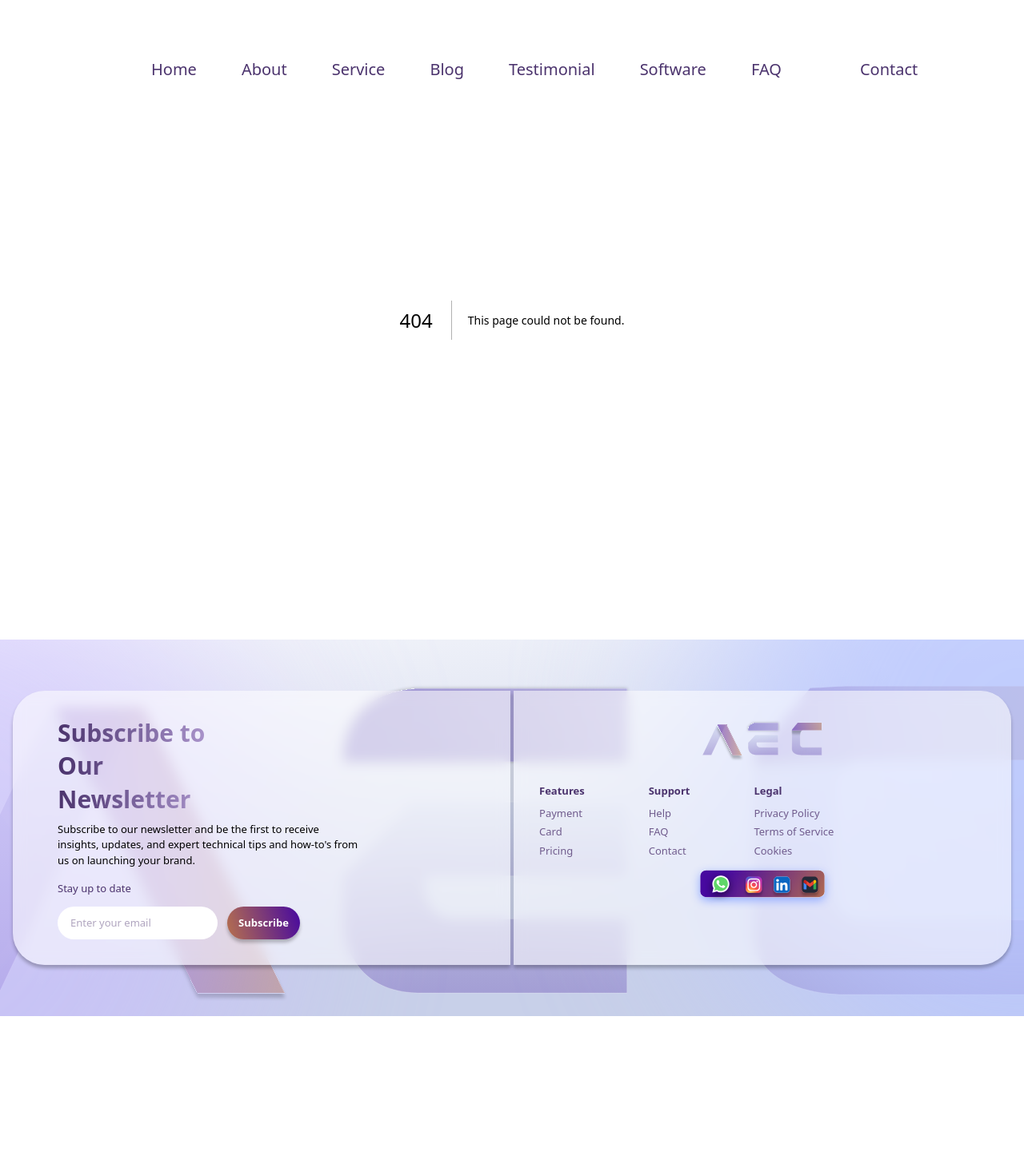
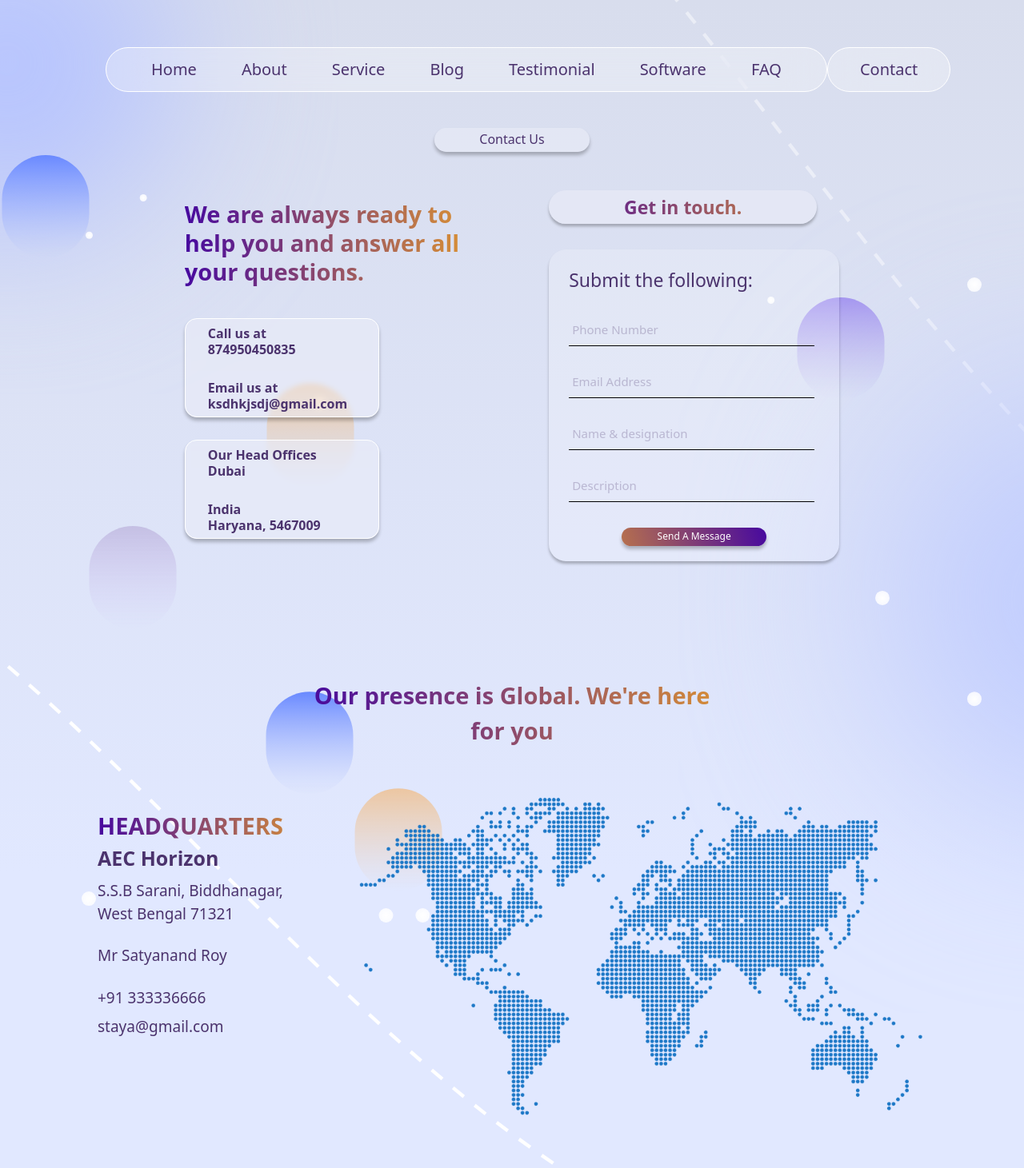
Before and after one commit to Pal-Yogesh/aec-horizon, a Next.js app: page /contact in a window 1280 px wide. Before the commit this address had no page. Shown: the top 1461 px of the page at 80% size. Before the commit the page ends 1271 px from the top, so only its background shows below. Built offline with nearby package versions, Linux system fonts and the light colour scheme.

Commit message:
contact us

```diff
--- /dev/null
+++ b/app/contact/page.jsx
@@ -0,0 +1,23 @@
+import AboutSectionBg from "@/components/AboutUS/AboutSectionBg";
+import Contact from "@/components/Contact";
+import ContactMap from "@/components/ContactMap";
+import React from "react";
+
+const page = () => {
+  return (
+    <div className="bg-[url('/contact.svg')] bg-cover bg-center w-full h-[200vh] pt-36 pb-12">
+      <div className="relative w-full h-[100%] overflow-hidden  ">
+        <AboutSectionBg />
+
+        <div className="absolute -top-10  w-[100%] ">
+          <Contact />
+        </div>
+        <div className="absolute top-[50%]  w-[100%] ">
+          <ContactMap />
+        </div>
+      </div>
+    </div>
+  );
+};
+
+export default page;
--- a/app/page.js
+++ b/app/page.js
@@ -50,7 +50,7 @@ export default function Home() {
           <ProcessArchitecture />
         </div>
       </div>
-      <Contact />
+      {/* <Contact /> */}
     </div>
   );
 }
--- a/components/Contact.jsx
+++ b/components/Contact.jsx
@@ -4,17 +4,20 @@ const Contact = () => {
   return (
     <>
       <div>
-        <div id="contact" className="bg-[url('/footer.svg')] bg-cover bg-center w-full h-full pb-12">
+        <div
+          // id="contact"
+          // className="bg-[url('/contact.svg')] bg-cover bg-center w-full h-[200vh] pt-28 pb-12"
+        >
           <div>
             {/* Contact Us Badge */}
             <div className="flex justify-center items-center gap-3 pt-14 pb-4">
               <div
-                className="w-[232px] h-[36px] bg-[#FFFFFF] rounded-[18px] text-center"
+                className="w-[194px] h-[30px] bg-[#EBEEF88F] rounded-[18px] text-center pt-[2px]"
                 style={{
                   boxShadow: "0px 4px 4px 0px #00000040",
                 }}
               >
-                <h1 className="text-[#4B336D] text-[20px]">Contact Us</h1>
+                <h1 className="text-[#4B336D] text-[16px]">Contact Us</h1>
               </div>
             </div>
 
@@ -23,7 +26,7 @@ const Contact = () => {
               <div>
                 <div className="flex justify-center items-center">
                   <div>
-                    <h2 className="gradient-text font-semibold text-[35px] leading-tight">
+                    <h2 className="gradient-text font-semibold text-[29px] leading-tight">
                       We are always ready to <br /> help you and answer all{" "}
                       <br />
                       your questions.
@@ -35,39 +38,29 @@ const Contact = () => {
                 <div className="flex items-center gap-3 pt-10 pb-4">
                   <div>
                     <div
-                      className="w-[300px] h-[150px] bg-[#FFFFFF] rounded-[18px] text-[#4B336D]"
+                      className="w-[243px] h-[124px] text-[16px] bg-[#EBEEF88F] backdrop-blur-[3.35px] border border-white rounded-[15px] text-[#4B336D]"
                       style={{
                         boxShadow: "0px 4px 4px 0px #00000040",
                       }}
                     >
                       <div className="px-7 pt-2 leading-tight">
-                        <h1 className="text-[20px] font-semibold">Call us at</h1>
-                        <h1 className="text-[20px] font-semibold">
-                          874950450835
-                        </h1>
-                        <h1 className="text-[20px] font-semibold pt-7">
-                          Email us at
-                        </h1>
-                        <h1 className="text-[20px] font-semibold">
-                          ksdhkjsdj@gmail.com
-                        </h1>
+                        <h1 className=" font-semibold">Call us at</h1>
+                        <h1 className=" font-semibold">874950450835</h1>
+                        <h1 className=" font-semibold pt-7">Email us at</h1>
+                        <h1 className=" font-semibold">ksdhkjsdj@gmail.com</h1>
                       </div>
                     </div>
                     <div
-                      className="w-[300px] h-[150px] bg-[#FFFFFF] rounded-[18px] text-[#4B336D] mt-7"
+                      className="w-[243px] h-[124px] text-[16px] bg-[#EBEEF88F] border border-white backdrop-blur-[3.35px] rounded-[15px] text-[#4B336D] mt-7"
                       style={{
                         boxShadow: "0px 4px 4px 0px #00000040",
                       }}
                     >
                       <div className="px-7 pt-2 leading-tight">
-                        <h1 className="text-[20px] font-semibold">
-                          Our Head Offices
-                        </h1>
-                        <h1 className="text-[20px] font-semibold">Dubai</h1>
-                        <h1 className="text-[20px] font-semibold pt-7">India</h1>
-                        <h1 className="text-[20px] font-semibold">
-                          Haryana, 5467009
-                        </h1>
+                        <h1 className=" font-semibold">Our Head Offices</h1>
+                        <h1 className=" font-semibold">Dubai</h1>
+                        <h1 className=" font-semibold pt-7">India</h1>
+                        <h1 className=" font-semibold">Haryana, 5467009</h1>
                       </div>
                     </div>
                   </div>
@@ -77,59 +70,59 @@ const Contact = () => {
               <div>
                 <div className="">
                   <div
-                    className="w-[400px] h-[51px] bg-[#FFFFFF] rounded-[25.5px] text-center sheen-effect"
+                    className="w-[335px] h-[42px] bg-[#EBEEF88F] backdrop-blur-[3.35px] rounded-[21.5px] text-center sheen-effect"
                     style={{
-                      boxShadow: "0px 4px 4px 0px #00000040",
+                      boxShadow: "0px 3.35px 3.35px 0px #00000040",
                     }}
                   >
-                    <h1 className="gradient-text font-semibold text-[28px] pt-1">
+                    <h1 className="gradient-text font-semibold text-[23px] pt-1">
                       Get in touch.
                     </h1>
                   </div>
 
                   <div className="mt-8">
                     <div
-                      className="w-[434px] h-[450px] rounded-[25.5px] bg-[#FFFFFF18] px-[25px] pt-[21px] space-y-10"
+                      className="w-[363px] h-[390px] rounded-[21.5px] bg-[#FFFFFF30] px-[25px] pt-[21px] space-y-8"
                       style={{
-                        boxShadow: "0px 4px 4px 0px #00000040",
+                        boxShadow: "0px 3.35px 3.35px 0px #00000040",
                       }}
                     >
-                      <h1 className="text-[28px] text-[#4B336D]">
+                      <h1 className="text-[23px] text-[#4B336D]">
                         Submit the following:
                       </h1>
 
-                      <div className="border-b border-[#000000] w-[367px]">
+                      <div className="border-b border-[#000000] w-[307px]">
                         <input
                           type="text"
                           placeholder="Phone Number"
-                          className="placeholder:text-[#4B336D45] placeholder:text-[18px] pb-2 px-1 focus:outline-none focus:border-transparent"
+                          className="placeholder:text-[#4B336D45] placeholder:text-[15px] pb-2 px-1 focus:outline-none focus:border-transparent"
                         />
                       </div>
-                      <div className="border-b border-[#000000] w-[367px]">
+                      <div className="border-b border-[#000000] w-[307px]">
                         <input
                           type="text"
                           placeholder="Email Address"
-                          className="placeholder:text-[#4B336D45] placeholder:text-[18px] pb-2 px-1 focus:outline-none focus:border-transparent"
+                          className="placeholder:text-[#4B336D45] placeholder:text-[15px] pb-2 px-1 focus:outline-none focus:border-transparent"
                         />
                       </div>
-                      <div className="border-b border-[#000000] w-[367px]">
+                      <div className="border-b border-[#000000] w-[307px]">
                         <input
                           type="text"
                           placeholder="Name & designation"
-                          className="placeholder:text-[#4B336D45] placeholder:text-[18px] pb-2 px-1 focus:outline-none focus:border-transparent"
+                          className="placeholder:text-[#4B336D45] placeholder:text-[15px] pb-2 px-1 focus:outline-none focus:border-transparent"
                         />
                       </div>
-                      <div className="border-b border-[#000000] w-[367px]">
+                      <div className="border-b border-[#000000] w-[307px]">
                         <input
                           type="text"
                           placeholder="Description"
-                          className="placeholder:text-[#4B336D45] placeholder:text-[18px] pb-2 px-1 focus:outline-none focus:border-transparent"
+                          className="placeholder:text-[#4B336D45] placeholder:text-[15px] pb-2 px-1 focus:outline-none focus:border-transparent"
                         />
                       </div>
 
                       <div className="flex justify-center items-center">
                         <button
-                          className="text-white text-[13px] rounded-[13px] shadow-xl cursor-pointer w-[217px] h-[28px] sheen-effect"
+                          className="text-white text-[12px] rounded-[13px] shadow-xl cursor-pointer w-[181px] h-[23px] sheen-effect"
                           style={{
                             background:
                               "linear-gradient(-106.4deg, #47099F 0.28%, #F8AD1D 158.99%)",
--- /dev/null
+++ b/components/ContactMap.jsx
@@ -0,0 +1,46 @@
+import Image from "next/image";
+import React from "react";
+
+const ContactMap = () => {
+  return (
+    <>
+      <div>
+        <div>
+          <div className="flex justify-center items-center">
+            <h1 className="w-[40%] font-semibold text-[29px] gradient-text text-center">
+              Our presence is <strong className="font-bold">Global. </strong>
+              We&apos;re here for you
+            </h1>
+          </div>
+
+          <div className="flex justify-center  gap-14 pt-10 ">
+            {/* text */}
+            <div className="w-[258px] pt-9">
+              <p className="font-semibold text-[29px] gradient-text ">
+                HEADQUARTERS
+              </p>
+
+              <div className="flex flex-col gap-2 text-[#4B336D] text-[19px] w-[100%] ">
+                <p className="font-semibold text-[25px] text-[#4B336D] ">
+                  AEC Horizon
+                </p>
+                <p>S.S.B Sarani, Biddhanagar, West Bengal 71321</p>
+
+                <p className="py-4">Mr Satyanand Roy</p>
+
+                <p className="">+91 333336666 </p>
+                <p>staya@gmail.com</p>
+              </div>
+            </div>
+            {/* map */}
+            <div className="w-[722px]">
+                <Image src="/map.svg" alt="map" width={1000} height={1000} className="w-[100%] h-[100%]" />
+            </div>
+          </div>
+        </div>
+      </div>
+    </>
+  );
+};
+
+export default ContactMap;
--- a/components/Navbar.jsx
+++ b/components/Navbar.jsx
@@ -54,16 +54,16 @@ const Navbar = () => {
           Contact
         </Link> */}
         <Link
-          href="#contact"
+          href="/contact"
           scroll={false}
           className="bg-[#FFFFFF47] backdrop-blur-xl rounded-[80px] border border-white text-[20px] text-[#4B336D] px-10 py-3 cursor-pointer hover:bg-white transition-all duration-300"
-          onClick={(e) => {
-            e.preventDefault();
-            const contactSection = document.getElementById("contact");
-            if (contactSection) {
-              contactSection.scrollIntoView({ behavior: "smooth" });
-            }
-          }}
+          // onClick={(e) => {
+          //   e.preventDefault();
+          //   const contactSection = document.getElementById("contact");
+          //   if (contactSection) {
+          //     contactSection.scrollIntoView({ behavior: "smooth" });
+          //   }
+          // }}
         >
           Contact
         </Link>
```
Also changed, not shown: public/contact.svg (added), public/map.svg (added).
